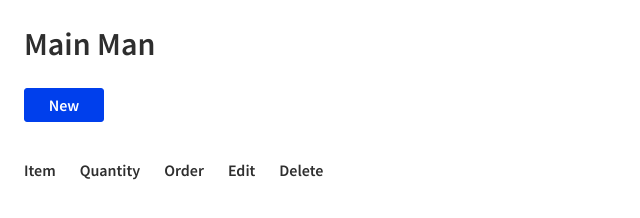
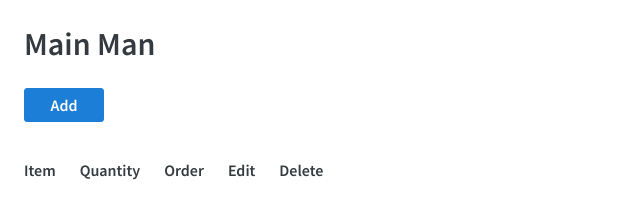
Before and after one commit to chrispalmeri/house-man, a website with bundled scripts: page www/index.html in a window 1280 px wide. Shown: the whole page, without its empty margins (0-640 px from the left). Built offline with nearby package versions, Linux system fonts and the light colour scheme; no server answers.

Commit message:
Update colors

```diff
--- /dev/null
+++ b/www/css/open-color.css
@@ -0,0 +1,63 @@
+/* from https://github.com/yeun/open-color */
+
+:root {
+
+  --white: #ffffff;
+  --black: #000000;
+
+  --gray-0: #f8f9fa;
+  --gray-1: #f1f3f5;
+  --gray-2: #e9ecef;
+  --gray-3: #dee2e6;
+  --gray-4: #ced4da;
+  --gray-5: #adb5bd;
+  --gray-6: #868e96;
+  --gray-7: #495057;
+  --gray-8: #343a40;
+  --gray-9: #212529;
+
+  --red-0: #fff5f5;
+  --red-1: #ffe3e3;
+  --red-2: #ffc9c9;
+  --red-3: #ffa8a8;
+  --red-4: #ff8787;
+  --red-5: #ff6b6b;
+  --red-6: #fa5252;
+  --red-7: #f03e3e;
+  --red-8: #e03131;
+  --red-9: #c92a2a;
+
+  --yellow-0: #fff9db;
+  --yellow-1: #fff3bf;
+  --yellow-2: #ffec99;
+  --yellow-3: #ffe066;
+  --yellow-4: #ffd43b;
+  --yellow-5: #fcc419;
+  --yellow-6: #fab005;
+  --yellow-7: #f59f00;
+  --yellow-8: #f08c00;
+  --yellow-9: #e67700;
+
+  --green-0: #ebfbee;
+  --green-1: #d3f9d8;
+  --green-2: #b2f2bb;
+  --green-3: #8ce99a;
+  --green-4: #69db7c;
+  --green-5: #51cf66;
+  --green-6: #40c057;
+  --green-7: #37b24d;
+  --green-8: #2f9e44;
+  --green-9: #2b8a3e;
+
+  --blue-0: #e7f5ff;
+  --blue-1: #d0ebff;
+  --blue-2: #a5d8ff;
+  --blue-3: #74c0fc;
+  --blue-4: #4dabf7;
+  --blue-5: #339af0;
+  --blue-6: #228be6;
+  --blue-7: #1c7ed6;
+  --blue-8: #1971c2;
+  --blue-9: #1864ab;
+
+}
--- a/www/css/style.css
+++ b/www/css/style.css
@@ -1,7 +1,8 @@
 @import url('https://fonts.googleapis.com/css?family=Source+Sans+Pro:400,600');
+@import 'open-color.css';
+
 * {
-  color: rgb(46, 46, 46);
-  /*background: rgba(128, 128, 128, 0.2);*/
+  color: var(--gray-8);
 }
 body {
   font: 16px 'Source Sans Pro', sans-serif;
@@ -14,7 +15,6 @@ p {
   line-height: 1.6;
 }
 table {
-  /*width: 100%;*/
   border-spacing: 0;
 }
 th {
@@ -24,11 +24,11 @@ th {
 }
 td {
   font: inherit;
-  border-top: 1px solid rgb(224, 220, 215);
+  border-top: 1px solid var(--gray-3);
 }
 input, button {
   font: inherit;
-  border: 1px solid rgb(204, 198, 191);
+  border: 1px solid var(--gray-4);
   border-radius: 3px;
   box-sizing: border-box;
   outline: none;
@@ -36,22 +36,30 @@ input, button {
 }
 button {
   width: 80px;
-  color: rgb(73, 73, 73);
   font-weight: 600;
-  background: rgb(247, 247, 248);
+  background: var(--gray-0);
   cursor: pointer;
 }
 button:hover {
-  background: rgb(255, 255, 255);
+  background: var(--white);
 }
 .primary {
-  color: #fff;
-  background: rgb(0, 63, 236);
-  border: 1px solid rgb(0, 63, 236);
+  color: var(--white);
+  background: var(--blue-7);
+  border: 1px solid var(--blue-7);
 }
 .primary:hover {
-  background: rgb(40, 98, 255);
-  border: 1px solid rgb(40, 98, 255);
+  background: var(--blue-9);
+  border: 1px solid var(--blue-9);
+}
+.red {
+  color: var(--white);
+  background: var(--red-7);
+  border: 1px solid var(--red-7);
+}
+.red:hover {
+  background: var(--red-9);
+  border: 1px solid var(--red-9);
 }
 
 th, td {
@@ -82,11 +90,11 @@ input::-moz-focus-inner, button::-moz-focus-inner  {
   display: flex;
   justify-content: center;
   align-items: center;
-  background: rgba(128, 128, 128, 0.2);
+  background: rgba(0, 0, 0, 0.1);
 }
 .dialog {
   display: none;
-  background: #fff;
+  background: var(--white);
   padding: 0 24px;
   border-radius: 3px;
 }
--- a/www/index.html
+++ b/www/index.html
@@ -8,7 +8,7 @@
   </head>
   <body>
     <h1>Main Man</h1>
-    <p><button class="primary" id="show">New</button></p>
+    <p><button class="primary" id="show">Add</button></p>
 
     <table>
       <thead>
@@ -73,7 +73,7 @@
       <h2>Really delete</h2>
       <p class="buttons">
         <button id="noDelete">Cancel</button>
-        <button class="primary" id="doDelete">Delete</button>
+        <button class="red" id="doDelete">Delete</button>
       </p>
     </div>
 
```
Also changed, not shown: README.md.
